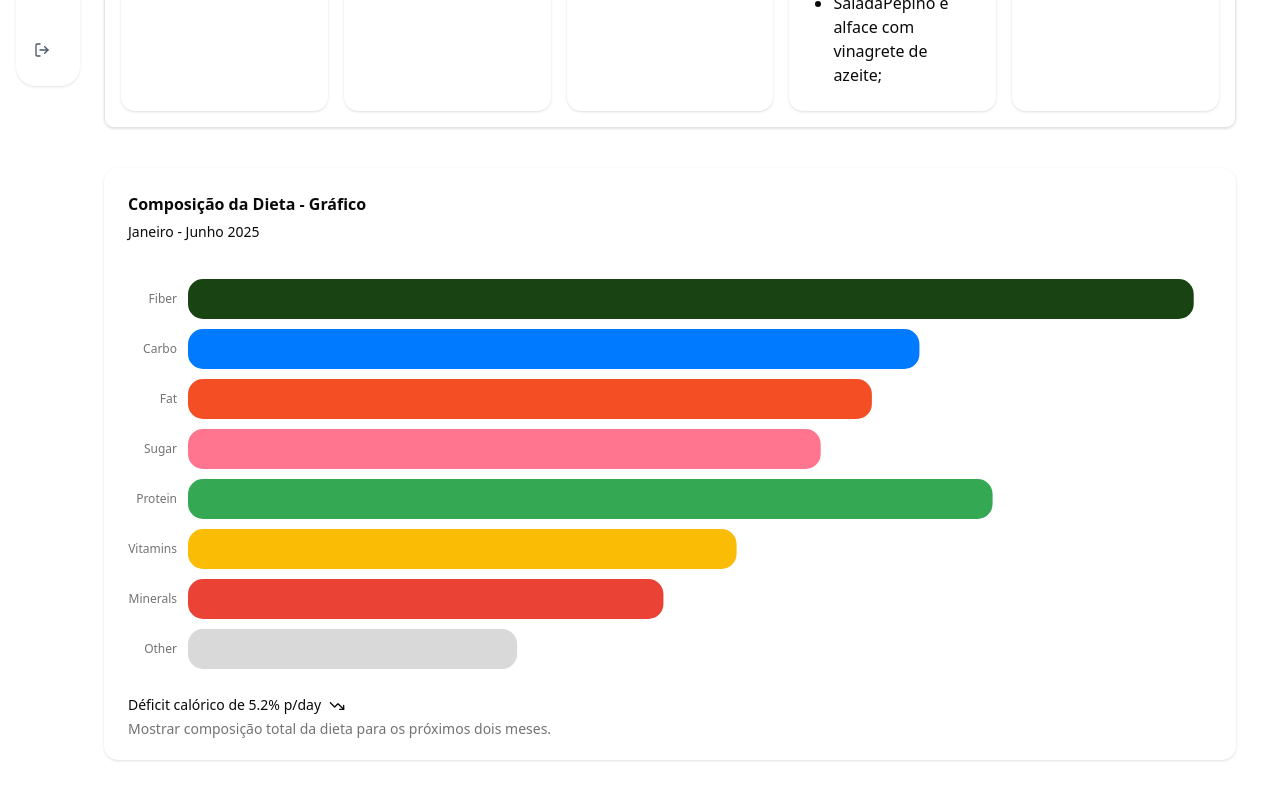
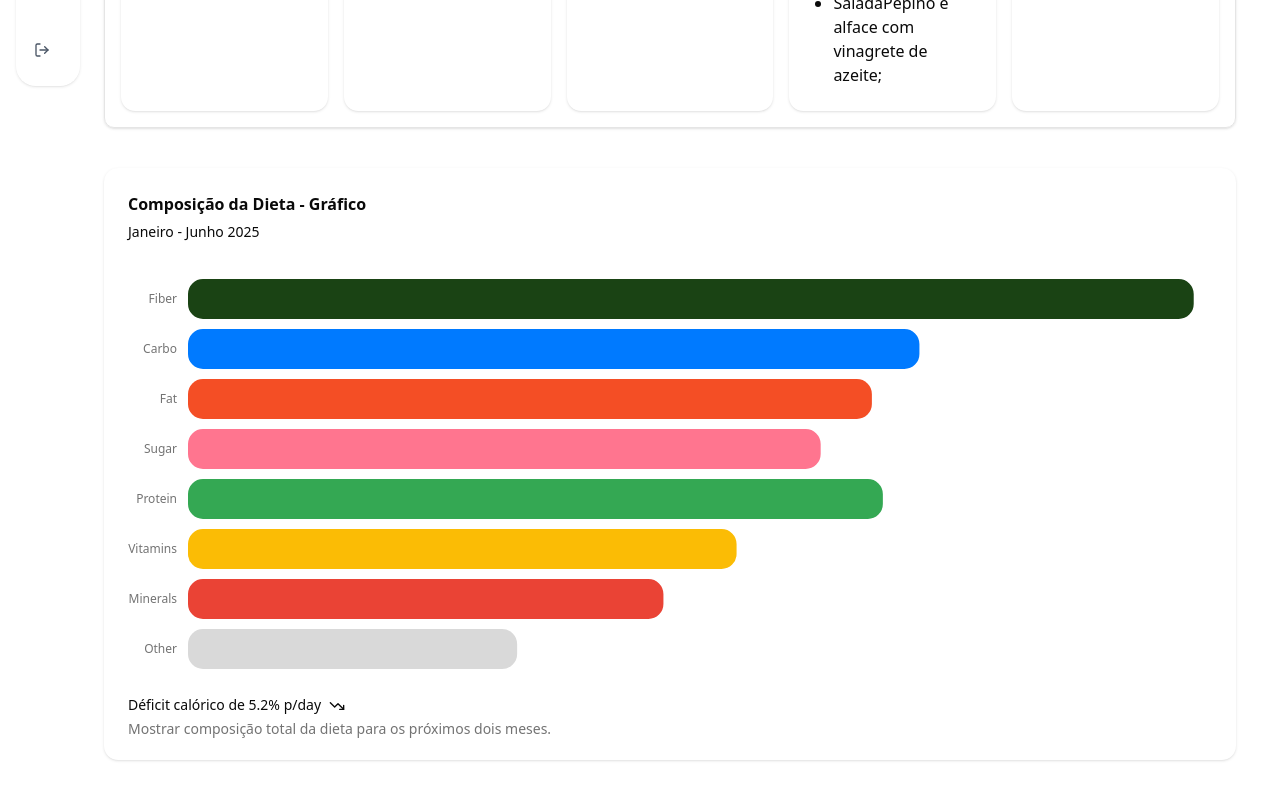
Before and after one commit to Hermeson69/NutriSaas, a React (Vite) app: page /Dieta in a window 1280 px wide. Shown: the part 714-1514 px from the top of the page. Built offline with nearby package versions, Linux system fonts and the light colour scheme.

Commit message:
fear: update metrics

```diff
--- a/src/components/Diet/Metrics.tsx
+++ b/src/components/Diet/Metrics.tsx
@@ -23,7 +23,7 @@ const chartData = [
   { metrics: "carbo", visitors: 200, fill: "#007AFF" },
   { metrics: "fat", visitors: 187, fill: "#F44E25" },
   { metrics: "sugar", visitors: 173, fill: "#ff758f" },
-  { metrics: "protein", visitors: 220, fill: "#34A853" },
+  { metrics: "protein", visitors: 190, fill: "#34A853" },
   { metrics: "vitamins", visitors: 150, fill: "#FBBC05" },
   { metrics: "minerals", visitors: 130, fill: "#EA4335" },
   { metrics: "other", visitors: 90, fill: "#D9D9D9" },
```
